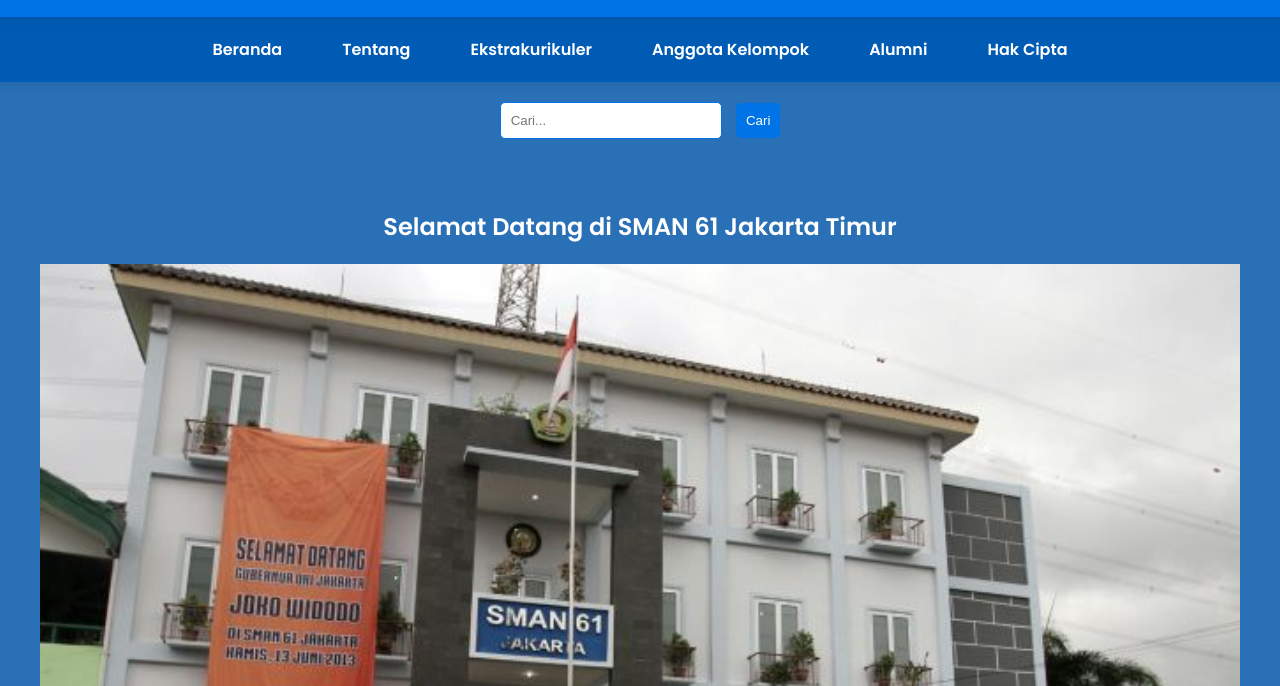
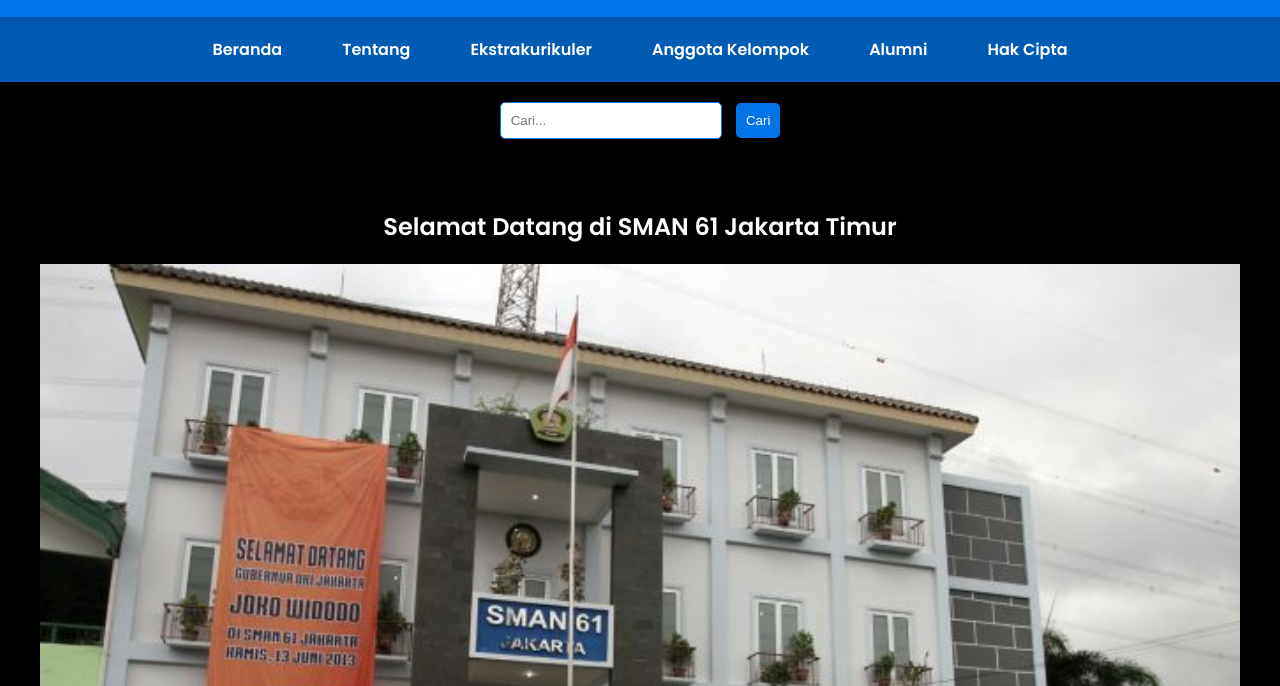
Before and after one commit to SyaaGitHubHost/sman61kelompok5, a plain HTML site: page index.html in a window 1280 px wide. Both pictures are taken after a click on the button "Mode Gelap". Shown: the part 114-800 px from the top of the page. Drawn offline with Linux system fonts and the light colour scheme; a script that the page names is missing.

Commit message:
Update index.html

```diff
--- a/index.html
+++ b/index.html
@@ -73,7 +73,7 @@
         }
         /* Gaya Mode */
         .night-mode {
-            background-color: #2970b7;
+            background-color: #000000;
             color: white;
         }
         .search-bar {
```
